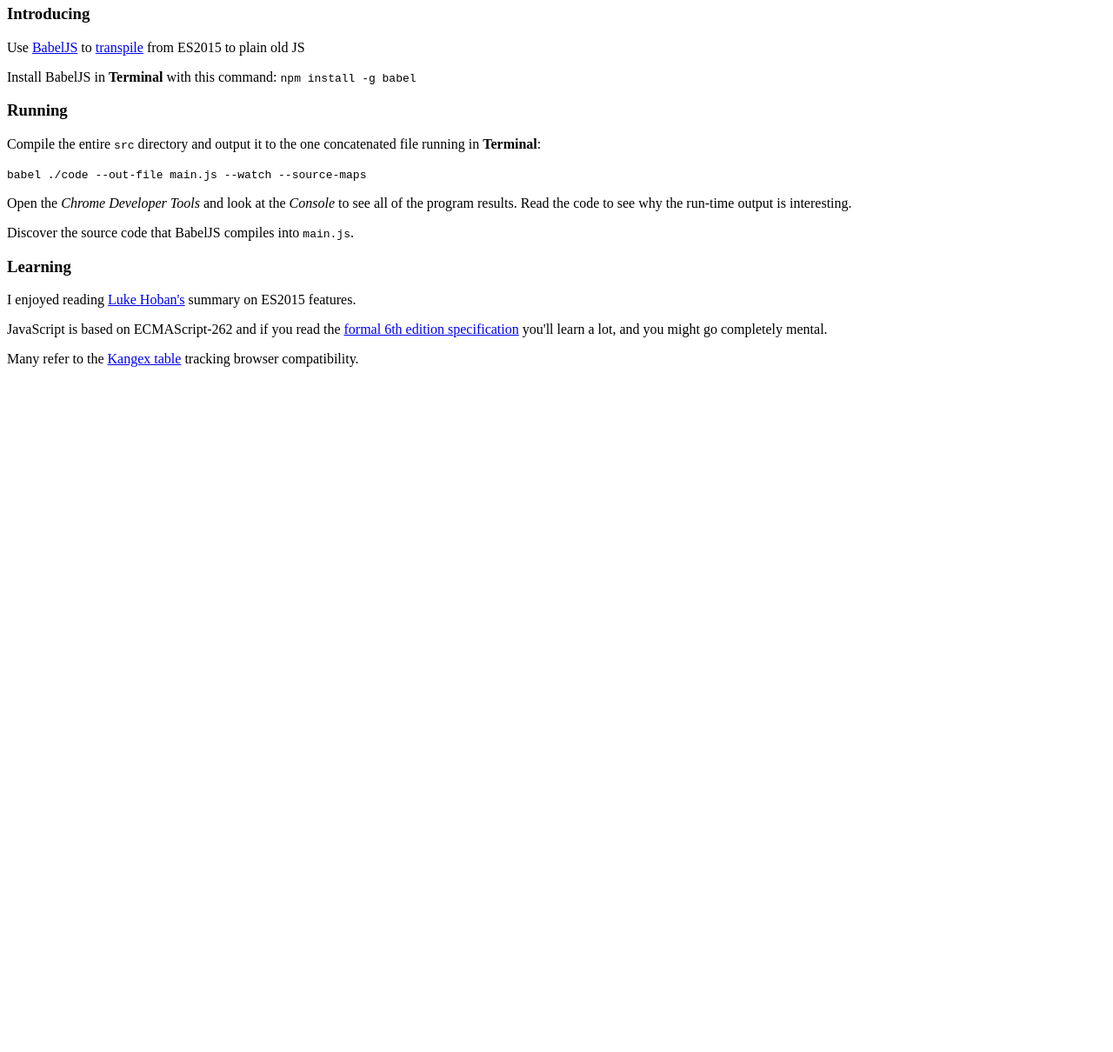
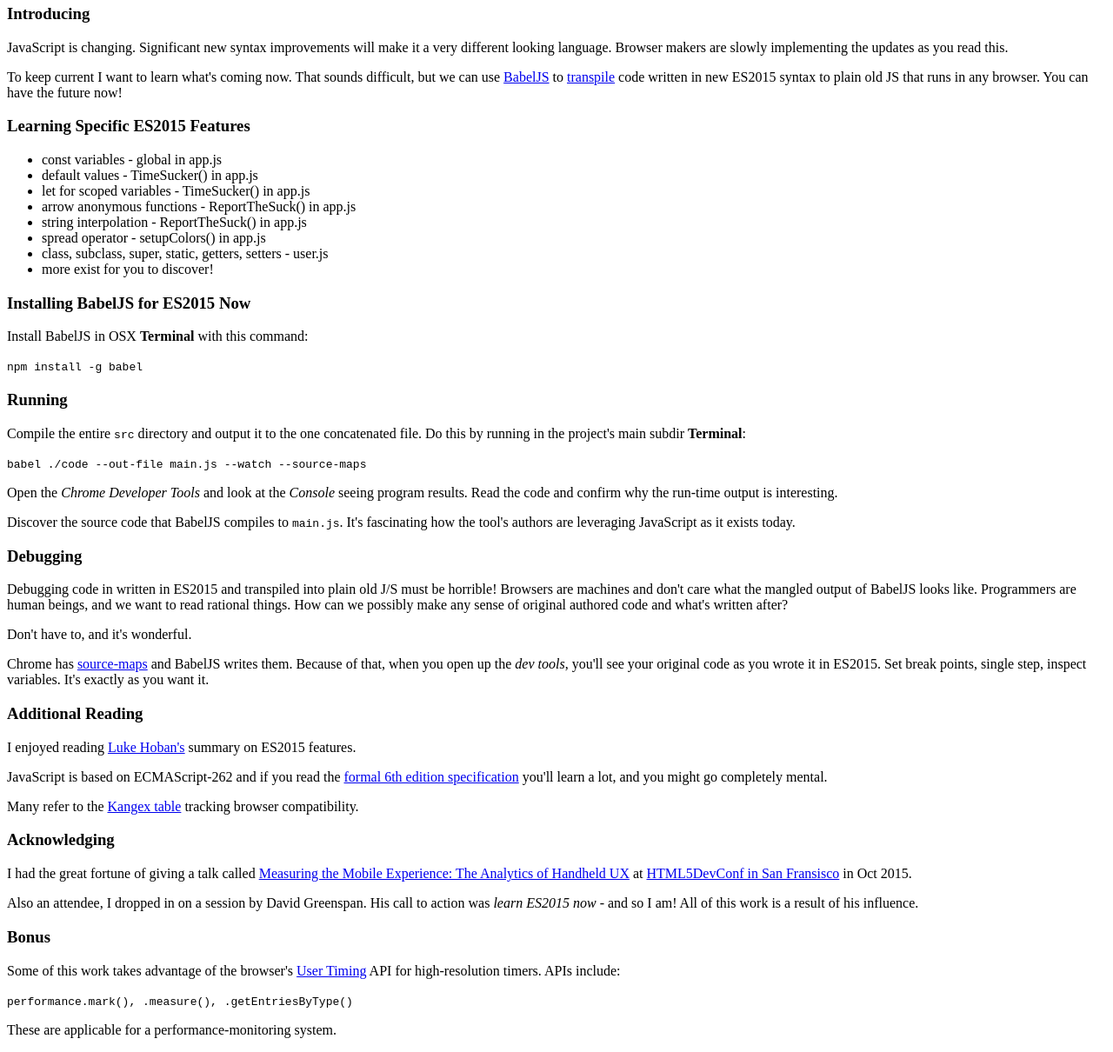
Before and after one commit to KDawg/FutureJavaScriptNow, a plain HTML site: page index.html in a window 1280 px wide. Shown: the part 62-1272 px from the top of the page at 87% size. Before the commit the page ends 800 px from the top, so only its background shows below. Drawn offline with Linux system fonts and the light colour scheme.

Commit message:
additional examples of const, additional commentary about this project on main page and readme

```diff
--- a/code/colors.js
+++ b/code/colors.js
@@ -12,6 +12,7 @@
 
   function reportColors() {
     console.log(`Let's include all of the colors: ${allColors}`);
+    // string interpolation
     console.log('=================');
   }
 
--- a/code/user.js
+++ b/code/user.js
@@ -29,6 +29,7 @@
   set handle(newHandle) {
     // setter accessor
     const TWITTER_PREFIX = '@';
+    // constant value
 
     this.twitterHandle = TWITTER_PREFIX + newHandle;
   }
--- a/index.html
+++ b/index.html
@@ -2,34 +2,74 @@
 <html lang="en">
 <head>
   <meta charset="UTF-8">
-  <title>ES2015 R&D</title>
+  <title>ES2015 (JavaScript.Next) R&D</title>
 </head>
 <body>
 
-<h2>ES2015 R&D</h2>
+<h2>ES2015 (JavaScript.Next) R&D</h2>
 
 <h3>Introducing</h3>
 
-<p>Use <a href="https://babeljs.io/">BabelJS</a> to <a
-  href="https://en.wikipedia.org/wiki/Source-to-source_compiler">transpile</a>
-  from ES2015 to plain old JS</p>
+<p>JavaScript is changing. Significant new syntax improvements will make it
+  a very different looking language. Browser makers are slowly implementing
+  the updates as you read this.</p>
 
-<p>Install BabelJS in <strong>Terminal</strong> with this command: <code>npm
-  install -g babel</code></p>
+<p>To keep current I want to learn what's coming
+  now. That sounds difficult, but we can use <a href="https://babeljs.io/">BabelJS</a>
+  to <a href="https://en.wikipedia.org/wiki/Source-to-source_compiler">transpile</a>
+  code written in new ES2015 syntax to plain old JS that runs in any browser.
+  You can have the future now!</p>
+
+<h3>Learning Specific ES2015 Features</h3>
+
+<ul>
+  <li>const variables - global in app.js</li>
+  <li>default values - TimeSucker() in app.js</li>
+  <li>let for scoped variables - TimeSucker() in app.js</li>
+  <li>arrow anonymous functions - ReportTheSuck() in app.js</li>
+  <li>string interpolation - ReportTheSuck() in app.js</li>
+  <li>spread operator - setupColors() in app.js</li>
+  <li>class, subclass, super, static, getters, setters - user.js</li>
+  <li>more exist for you to discover!</li>
+</ul>
+
+<h3>Installing BabelJS for ES2015 Now</h3>
+
+<p>Install BabelJS in OSX <strong>Terminal</strong> with this command:</p>
+<code>npm install -g babel</code>
 
 <h3>Running</h3>
 
 <p>Compile the entire <code>src</code> directory and output it to the one
-  concatenated file running in <strong>Terminal</strong>:</p>
+  concatenated file. Do this by running in the project's main subdir
+  <strong>Terminal</strong>:</p>
 <code>babel ./code --out-file main.js --watch --source-maps</code>
 
-<p>Open the <em>Chrome Developer Tools</em> and look at the <em>Console</em> to see all of the
-  program results. Read the code to see why the run-time output is interesting.
+<p>Open the <em>Chrome Developer Tools</em> and look at the <em>Console</em>
+  seeing program results. Read the code and confirm why the run-time output is
+  interesting.
 </p>
 
-<p>Discover the source code that BabelJS compiles into <code>main.js</code>.</p>
+<p>Discover the source code that BabelJS compiles to <code>main.js</code>. It's
+  fascinating how the tool's authors are leveraging JavaScript as it exists today.</p>
 
-<h3>Learning</h3>
+<h3>Debugging</h3>
+
+<p>Debugging code in written in ES2015 and transpiled into plain old J/S must be horrible!
+  Browsers are machines and don't care what the mangled output of BabelJS looks like.
+  Programmers are human beings, and we want to read rational things. How can we possibly
+  make any sense of original authored code and what's written after?</p>
+
+<p>Don't have to, and it's wonderful.</p>
+
+<p> Chrome has <a
+  href="http://www.html5rocks.com/en/tutorials/developertools/sourcemaps/">source-maps</a>
+  and BabelJS writes them.
+  Because of that, when you open up the <em>dev tools</em>, you'll see your original code
+  as you wrote it in ES2015. Set break points, single step, inspect variables. It's
+  exactly as you want it.</p>
+
+<h3>Additional Reading</h3>
 
 <p>I enjoyed reading <a href="https://github.com/lukehoban/es6features">Luke
   Hoban's</a> summary on ES2015 features.</p>
@@ -41,6 +81,27 @@
 <p>Many refer to the <a href="https://kangax.github.io/compat-table/es6/">Kangex
   table</a> tracking browser compatibility.</p>
 
+<h3>Acknowledging</h3>
+
+<p>I had the great fortune of giving a talk called <a
+  href="http://www.slideshare.net/KaDawg/measuring-the-mobile-experience-the-analytics-of-handheld-ux">Measuring
+  the Mobile Experience: The Analytics of Handheld UX</a> at <a
+  href="http://www.html5devconf.com/speakers.html">HTML5DevConf
+  in San Fransisco</a> in Oct 2015.</p>
+
+<p>Also an attendee, I dropped in on a session by David Greenspan. His call to
+  action was <em>learn ES2015 now</em> - and so I am! All of this work is a result
+  of his influence.</p>
+
+<h3>Bonus</h3>
+
+<p>Some of this work takes advantage of the browser's
+  <a href="http://www.html5rocks.com/en/tutorials/webperformance/usertiming/">User
+    Timing</a> API for high-resolution timers. APIs include:</p>
+<code>performance.mark(), .measure(), .getEntriesByType()</code>
+
+<p>These are applicable for a performance-monitoring system.</p>
+
 <script src="main.js"></script>
 
 </body>
--- a/main.js
+++ b/main.js
@@ -3,9 +3,13 @@
 console.log('ES2015 R&D Suite Executing...');
 console.log('=================');
 
+var MEDIUM_TIME = 100000;
+var LARGE_TIME = 1000000;
+// constant variables
+
 TimeSucker();
-TimeSucker(100000);
-TimeSucker(1000000);
+TimeSucker(MEDIUM_TIME);
+TimeSucker(LARGE_TIME);
 ReportTheSuck();
 
 function TimeSucker() {
@@ -60,6 +64,7 @@
 
   function reportColors() {
     console.log('Let\'s include all of the colors: ' + allColors);
+    // string interpolation
     console.log('=================');
   }
 
@@ -129,6 +134,7 @@
     set: function set(newHandle) {
       // setter accessor
       var TWITTER_PREFIX = '@';
+      // constant value
 
       this.twitterHandle = TWITTER_PREFIX + newHandle;
     }
```
Also changed, not shown: code/app.js (+6 -2 lines), todo.txt, 2 other files.
